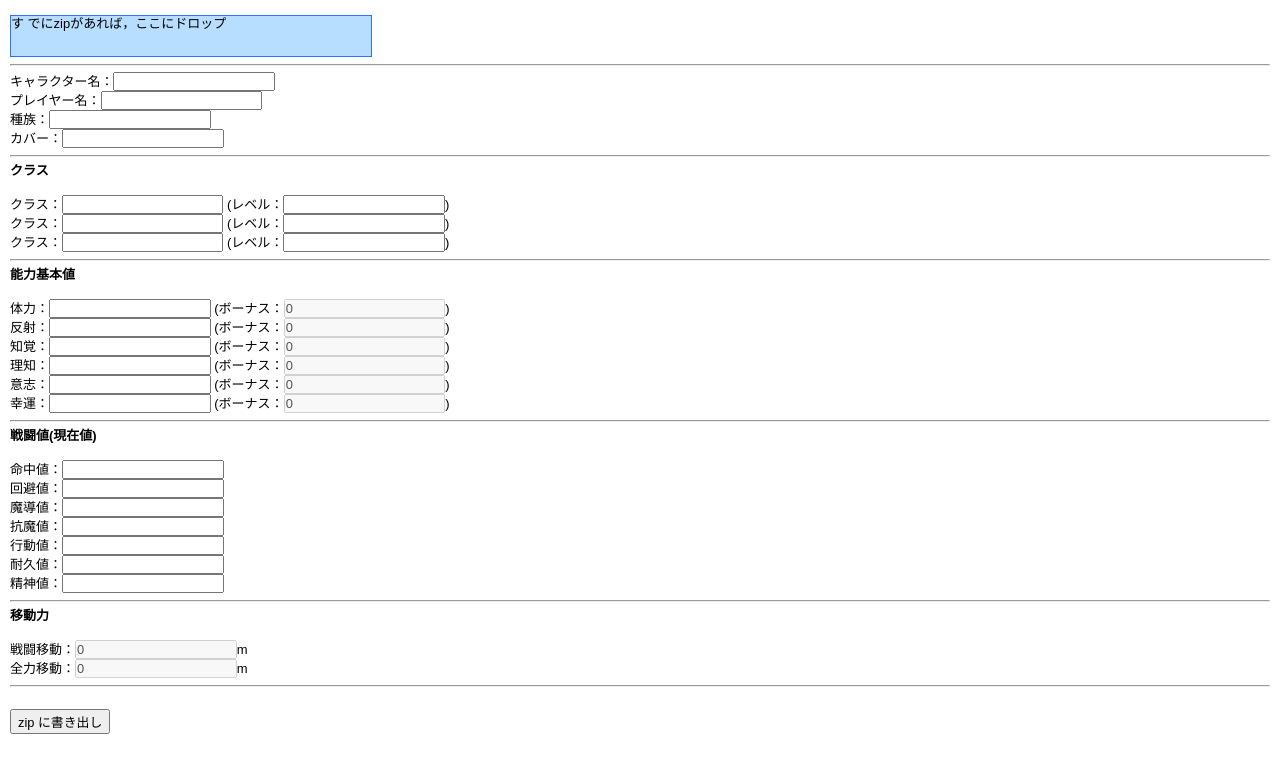
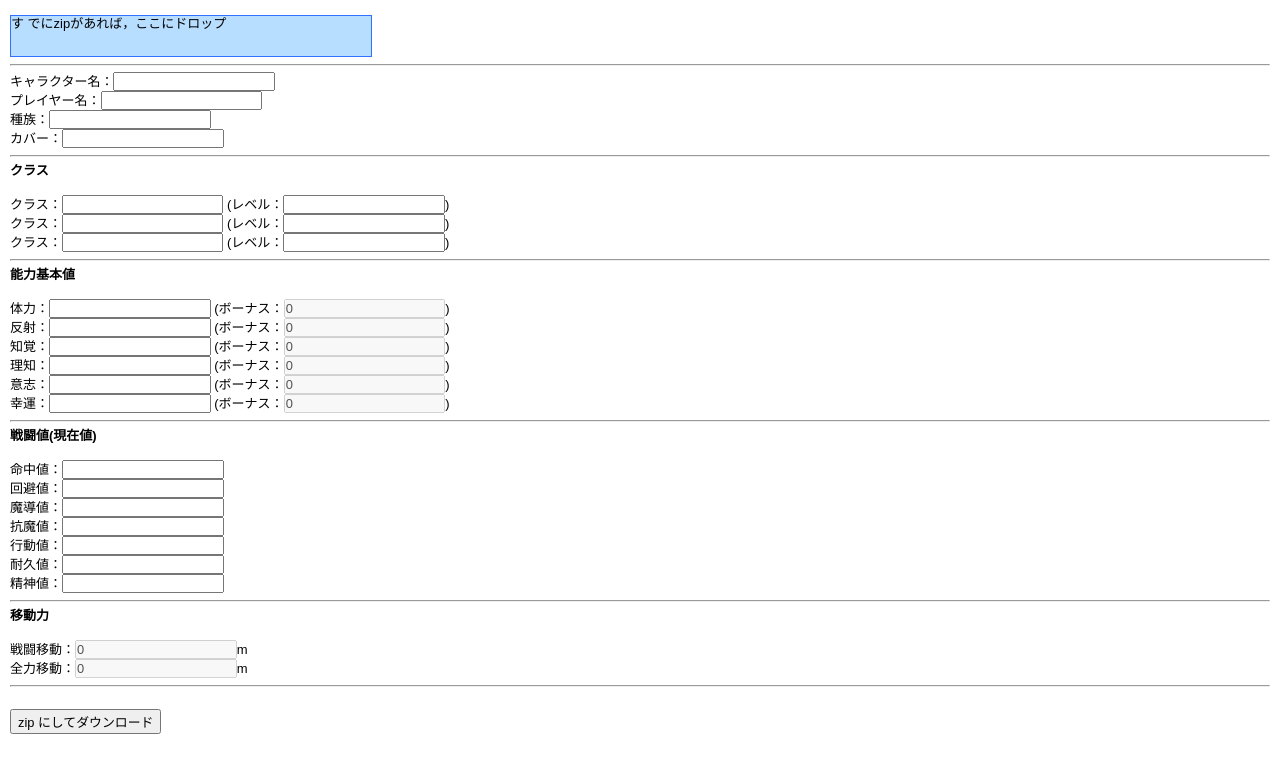
Before and after one commit to inagawa-k/Macademy, a plain HTML site: page docs/index.html in a window 1280 px wide. Shown: the part 43-800 px from the top of the page. Drawn offline with Linux system fonts and the light colour scheme.

Commit message:
Update index.html

```diff
--- a/docs/index.html
+++ b/docs/index.html
@@ -68,7 +68,7 @@ h1{font-size:138.5%;}h2{font-size:123.1%;}h3{font-size:108%;}h1,h2,h3{margin:1em
 
 
       <div> <button type="button" name="button_save" onclick="OnClickSaveButton(this)">zip
-          に書き出し</button> </div>
+          にしてダウンロード</button> </div>
 
     <br>
     <script type="text/javascript" src="https://js.cybozu.com/jszip/v3.1.5/jszip.min.js"></script>
```
